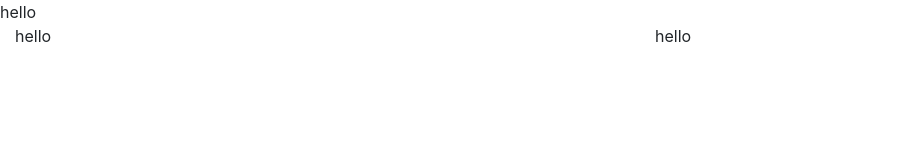
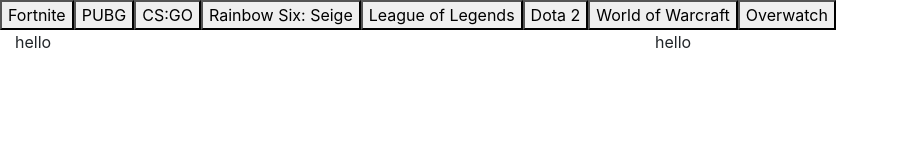
Before and after one commit to jchoi166/giphyHW, a plain HTML site: page index.html in a window 1280 px wide. Shown: the whole page, without its empty margins (0-899 px from the left). Drawn offline with nearby package versions, Linux system fonts and the light colour scheme; no server answers.

Commit message:
added display gif functionality

```diff
--- a/index.html
+++ b/index.html
@@ -10,13 +10,13 @@
 
 <body>
 
-  <div class="container-fluid" >
-    <div class="row" id="categories">
-      hello
+    <div class="container-fluid">
+        <div class="row">
+            <div id="categories"></div>
         </div>
 
         <div class="row">
-      <div class="col-md-6">hello</div>
+            <div class="col-md-6" id = "images-view">hello</div>
             <div class="col-md-6">hello</div>
         </div>
 
@@ -26,21 +26,65 @@
     <script type="text/javascript">
 
 
+        var vgArray = ["Fortnite", "PUBG", "CS:GO", "Rainbow Six: Seige", "League of Legends", "Dota 2", "World of Warcraft", "Overwatch"]
+        var apiKey = "zeKh1hQY0TDUN2mZFRJkmePDHKRO27kD"
+        var game = $(this).attr("data-name")
+        var queryURL = "https://api.giphy.com/v1/gifs/search?q=" + game + "&limit=10&api_key=" + apiKey
 
-    var API = "zeKh1hQY0TDUN2mZFRJkmePDHKRO27kD"
-    var queryURL = "https://api.giphy.com/v1/gifs/trending?limit=10&api_key=" + API
+        function createButtons() {
+
+            vgArray.forEach(function (i) {
+                var a = $("<button>");
+                a.addClass("game-button");
+                a.attr("data-name", i);
+                a.text(i);
+                $("#categories").append(a);
+            })
+        }
+        function displayInfo() {
 
             $.get(queryURL)
 
                 .then(function (r) {
-        r.data.forEach(element => {
-          console.log(element.rating)
+                    r.data.forEach(function(d){
+                    // Creating a div to hold the movie
+                    var movieDiv = $("<div class='game'>");
+
+                    // Storing the rating data
+                    var rated = d.rating;
+
+                    // Creating an element to have the rating displayed
+                    var pOne = $("<p>").text("Rating: " + rated);
+
+                    // Displaying the rating
+                    movieDiv.append(pOne);
+
+                    // Retrieving the URL for the image
+                    var imgURL = d.images.original.url;
+
+                    // Creating an element to hold the image
+                    var image = $("<img>").attr("src", imgURL);
+
+                    // Appending the image
+                    movieDiv.append(image);
+
+                    // Putting the entire movie above the previous movies
+                    $("#images-view").prepend(movieDiv);
                     })
+
+
                 })
                 .catch(function (e) {
                     console.log("Error")
                     console.log(e)
                 })
+
+        }
+
+        $(document).on("click", ".game-button", displayInfo);
+
+
+        createButtons()
     </script>
 
 </body>
```
Lines whose indentation alone changed are shown as unchanged.
